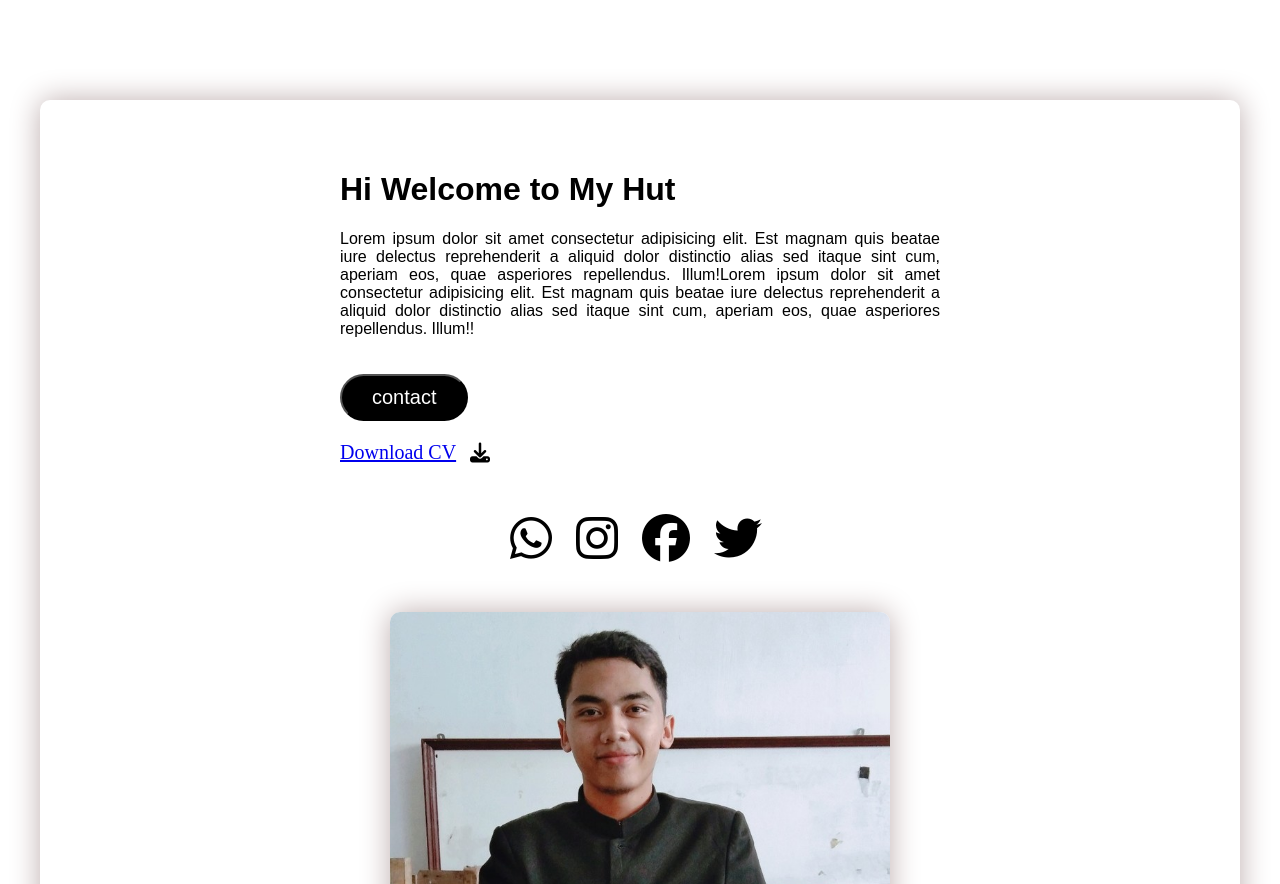
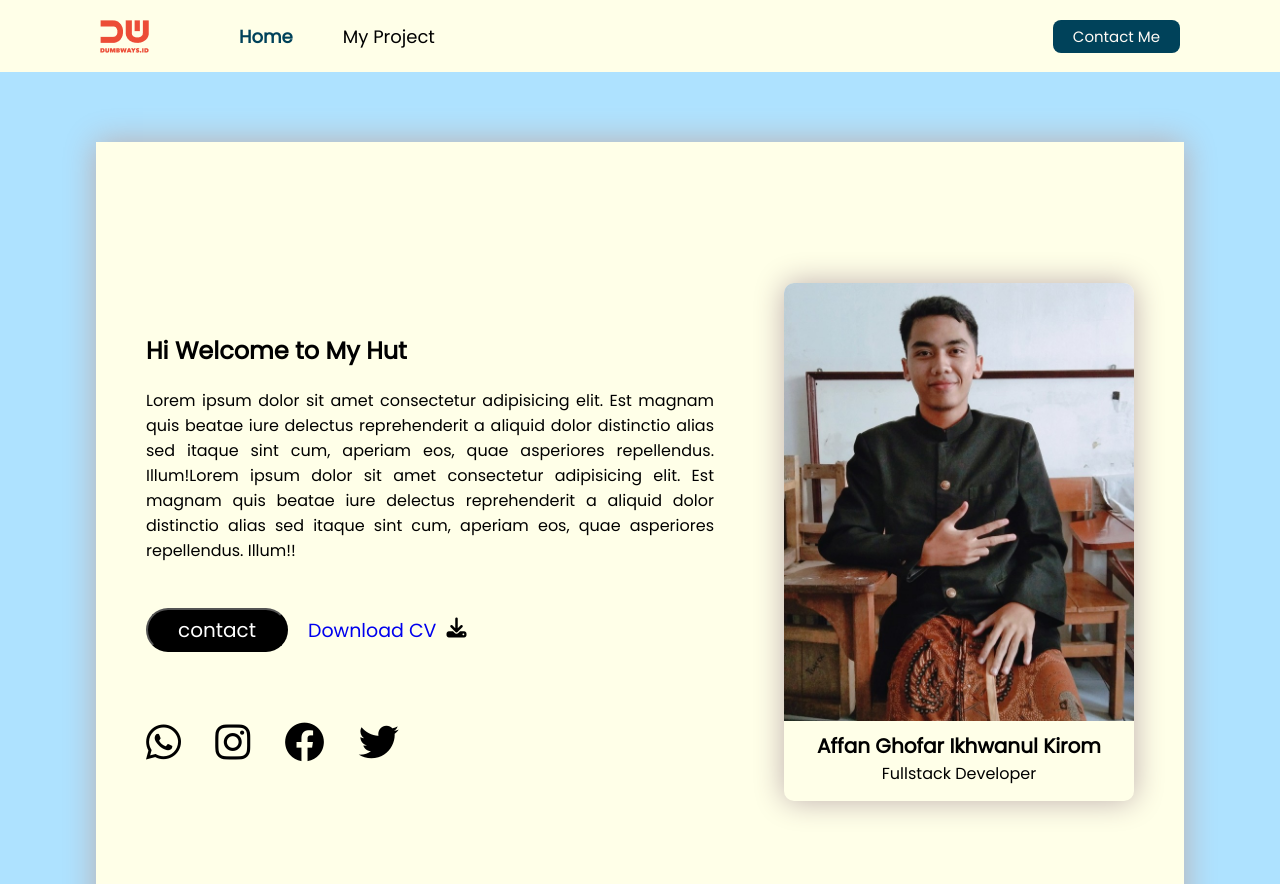
Before and after one commit to Affan-Ghofar/Day-1-Task-1, a plain HTML site: page index.html in a window 1280 px wide. Shown: the top 884 px of the page. Drawn offline with Linux system fonts and the light colour scheme.

Commit message:
Day 2 Task 2

```diff
--- /dev/null
+++ b/assets/css/all.css
@@ -0,0 +1,79 @@
+.container {
+    display: flex;
+    justify-content: center;
+    align-items: center;
+    height: 100vh;
+}
+
+section {
+    display: flex;
+    flex-direction: row-reverse;
+}
+
+.right-content {
+    flex: 40%%;
+    margin: 80px 50px;
+
+}
+
+.right-content h1 {
+    font-size: 20px;
+    text-align: center;
+    margin-top: 10px;
+}
+
+.right-content p {
+    font-size: medium;
+    text-align: center;
+    padding-bottom: 15px;
+}
+
+.left-content {
+    flex: 60%;
+    padding-top: 130px;
+    padding-bottom: 20px;
+    margin-left: 50px;
+    margin-right: 20px;
+    text-align: justify;
+}
+
+.left-content h1 {
+    padding-bottom: 20px;
+    font-weight: bolder;
+}
+
+
+
+.container-contact {
+    display: flex;
+    margin: 25px 0px;
+}
+
+.container-contact button {
+    padding: 5px 30px;
+    font-size: 20px;
+    color: white;
+    background: black;
+    border-radius: 40px;
+    margin: 20px 0px;"
+}
+
+.container-contact a {
+    margin-top: 28px;
+    font-size: 19px;
+    padding-left: 20px;
+    text-decoration: none;
+}
+
+.container-contact i {
+    margin-top: 39px;
+}
+
+.container-sosmed {
+    margin-top: 50px;
+}
+
+.container-sosmed i {
+    font-size: 40px;
+    margin-right: 30px;
+}
--- /dev/null
+++ b/assets/css/navbar.css
@@ -0,0 +1,57 @@
+* {
+    margin: 0;
+    font-family: poppins;
+}
+
+nav {
+    display: flex;
+    background-color: #ffffe8;
+    height: 9vh;
+}
+
+nav div {
+    display: flex;
+    align-items: center;
+    flex: 50%;
+}
+
+nav div.left-side{
+    padding-left: 100px;
+}
+
+nav div.right-side{
+    display: flex;
+    justify-content: flex-end;
+    padding-right: 100px;
+}
+
+nav ul {
+    display: flex;
+    list-style-type: none;
+}
+
+nav ul li {
+    display: flex;
+    margin-left: 50px;
+}
+
+nav ul li a {
+    text-decoration: none;
+    color: black;
+    font-size: 18px;
+}
+
+nav ul li a.active {
+    color: #00425a;
+    font-size: 18px;
+    font-weight: bolder;
+}
+
+nav .right-side a {
+    font-size: 15px;
+    padding: 5px 20px;
+    background-color: #00425a;
+    border-radius: 8px;
+    color: #fffbf5;
+    text-decoration: none;
+}
--- a/index.html
+++ b/index.html
@@ -1,55 +1,99 @@
 <html>
 
 <head>
-    <title>Task 1 Affan</title>
-    <script src="https://kit.fontawesome.com/7e81d92ae3.js" crossorigin="anonymous"></script>
+    <title>Task 2 Affan</title>
+    <link rel="stylesheet" href="https://cdnjs.cloudflare.com/ajax/libs/font-awesome/6.2.1/css/all.min.css"
+        integrity="sha512-MV7K8+y+gLIBoVD59lQIYicR65iaqukzvf/nwasF0nqhPay5w/9lJmVM2hMDcnK1OnMGCdVK+iQrJ7lzPJQd1w=="
+        crossorigin="anonymous" referrerpolicy="no-referrer" />
+    <link rel="stylesheet" href="assets/css/navbar.css" />
+    <link rel="stylesheet" href="assets/css/all.css" />
+    <link href="https://fonts.googleapis.com/css2?family=Poppins&display=swap" rel="stylesheet">
 </head>
 
-<body>
-    <div style="
-        border: 0px solid #000040;
-        width: 600px;
-        padding: 50px 300px;
-        margin: 100px auto;
-        box-shadow: 0 0 30px #bdadad;
-        border-radius: 10px;
-    ">
-        <h1 style="color: black; font-family: sans-serif;">Hi Welcome to My Hut</h1>
-        <p style="color: black; font-family: sans-serif; text-align: justify;">Lorem ipsum dolor sit amet consectetur
-            adipisicing elit. Est magnam quis beatae iure delectus reprehenderit a aliquid dolor distinctio alias sed
-            itaque sint cum, aperiam eos, quae asperiores repellendus. Illum!Lorem ipsum dolor sit amet consectetur
-            adipisicing elit. Est magnam quis beatae iure delectus reprehenderit a aliquid dolor distinctio alias sed
-            itaque sint cum, aperiam eos, quae asperiores repellendus. Illum!!</p>
-        <button
-            style="padding: 10px 30px; font-size: 20px; color: white; background: black; border-radius: 40px; margin: 20px 0px;">contact</button>
-        <div>
-            <a href="https://drive.google.com/file/d/1A6WdV4KdpAEmMFUVhzDfRvBYkBBRraoV/view?usp=sharing" style="font-size: 20px;">Download CV</a>
-            <i class="fa-solid fa-download fa-lg" style="padding-left: 10px;"></i>
+<body style="background-color: #aee2ff;">
+    <!-- Navbar -->
+    <nav>
+        <div class="left-side">
+            <img src="assets/images/logo.png" id="image" />
+            <ul>
+                <li>
+                    <a href="" class="active">Home</a>
+                </li>
+                <li>
+                    <a href="">My Project</a>
+                </li>
+            </ul>
         </div>
 
-        <div style="
-            padding: 10px 170px;
-            margin: 40px auto;
-        ">
-            <i class="fa-brands fa-whatsapp fa-3x" style="padding-right: 20px;"></i>
-            <i class="fa-brands fa-instagram fa-3x" style="padding-right: 20px;"></i>
-            <i class="fa-brands fa-facebook fa-3x" style="padding-right: 20px;"></i>
-            <i class="fa-brands fa-twitter fa-3x"></i>
+        <div class="right-side">
+            <a href="contactme.html">Contact Me</a>
         </div>
 
-        <div style="
-            border: 0px solid #000040;
-            width: 500px;
-            padding: 0px;
-            margin: 10px auto;
-            box-shadow: 0 0 30px #bdadad;
-            border-radius: 10px;
-        ">
-            <img src="assets/images/Affan.jpg" alt="Affan" style="width: 100%; border-top-left-radius: 10px; border-top-right-radius: 10px;"/>
-            <h1 style="text-align: center; font-family: sans-serif;">Affan Ghofar Ikhwanul Kirom</h1>
-            <p style="text-align: center; font-family: sans-serif; padding-bottom: 30px; font-size: 10px;">Fullstack Developer</p>
+    </nav>
+
+    <!-- Navbar End -->
+
+    <!-- Container -->
+    <div class="full-container">
+        <div style="border: 0px solid #000040;
+        width: 85%;
+        padding: 0px;
+        margin: 70px auto;
+        box-shadow: 0 0 30px #bdadad;
+        background-color: #ffffe8;">
+
+
+            <div class="container">
+                <section>
+                    <div class="right-content">
+                        <div style="
+                    border: 0px solid #000040;
+                    width: 350px;
+                    padding: 0px;
+                    box-shadow: 0 0 30px #bdadad;
+                    border-radius: 10px;
+                    ">
+                            <div class="image">
+                                <img src="assets/images/Affan.jpg" alt="affan" style="width: 350px; border-top-left-radius: 10px; border-top-right-radius: 10px;">
+                            </div>
+                            <h1>Affan Ghofar Ikhwanul Kirom</h1>
+                            <p style="color: black;">Fullstack Developer</p>
+
+                        </div>
+
+                    </div>
+
+                    <div class="left-content">
+                        <h1>Hi Welcome to My Hut</h1>
+                        <p>Lorem ipsum dolor sit amet consectetur adipisicing elit. Est magnam quis beatae iure delectus
+                            reprehenderit a aliquid dolor distinctio alias sed itaque sint cum, aperiam eos, quae
+                            asperiores repellendus. Illum!Lorem ipsum dolor sit amet consectetur adipisicing elit. Est
+                            magnam quis beatae iure delectus reprehenderit a aliquid dolor distinctio alias sed itaque
+                            sint cum, aperiam eos, quae asperiores repellendus. Illum!!</p>
+
+                        <div class="container-contact">
+                            <button>contact</button>
+
+                            <a
+                                href="https://drive.google.com/file/d/1A6WdV4KdpAEmMFUVhzDfRvBYkBBRraoV/view?usp=sharing">Download
+                                CV</a>
+
+                            <i class="fa-solid fa-download fa-lg" style="padding-left: 10px;"></i>
+                        </div>
+
+                        <div class="container-sosmed">
+                            <i class="fa-brands fa-whatsapp"></i>
+                            <i class="fa-brands fa-instagram"></i>
+                            <i class="fa-brands fa-facebook"></i>
+                            <i class="fa-brands fa-twitter"></i>
+
+                        </div>
+                    </div>
+                </section>
+            </div>
         </div>
     </div>
+    <!-- Container End -->
 </body>
 
 </html>
```
Also changed, not shown: contactme.html (added, +77 -0 lines), assets/images/logo.png (added).
